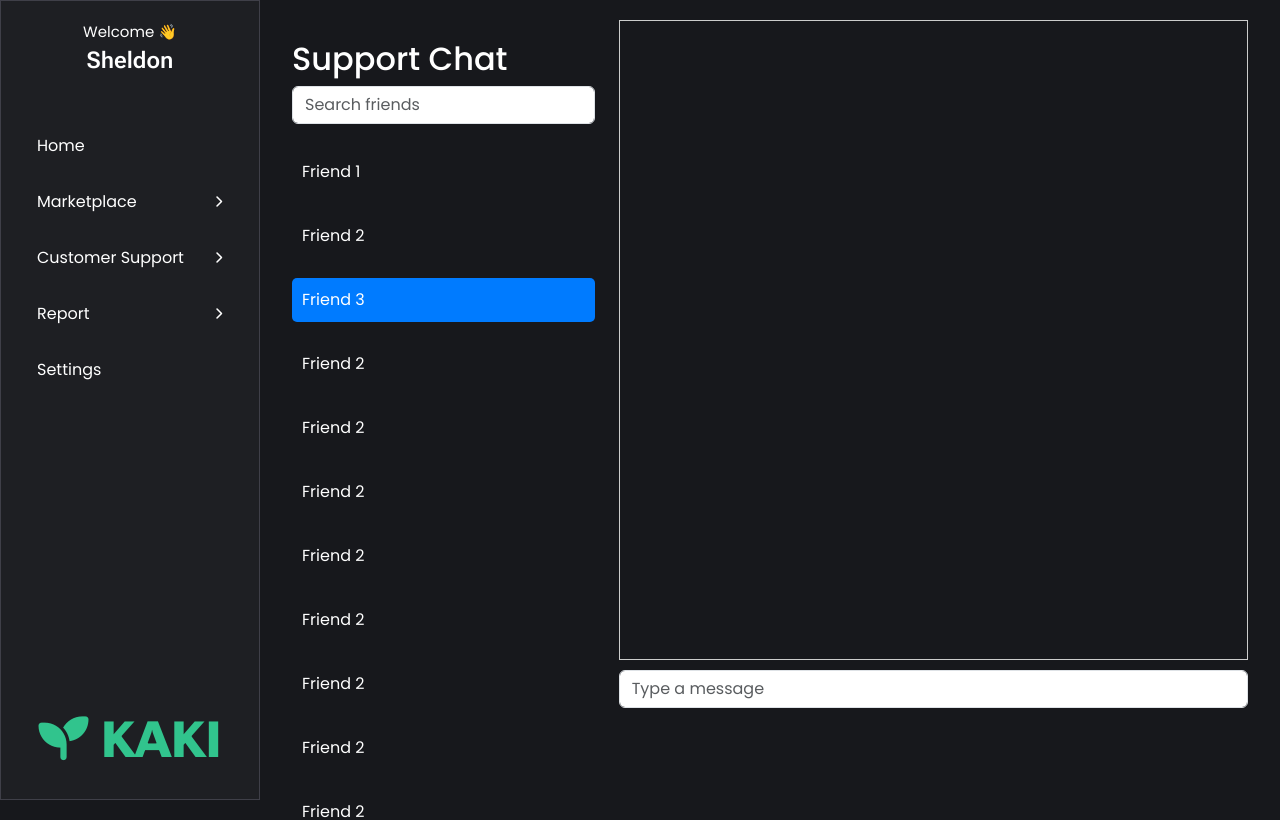
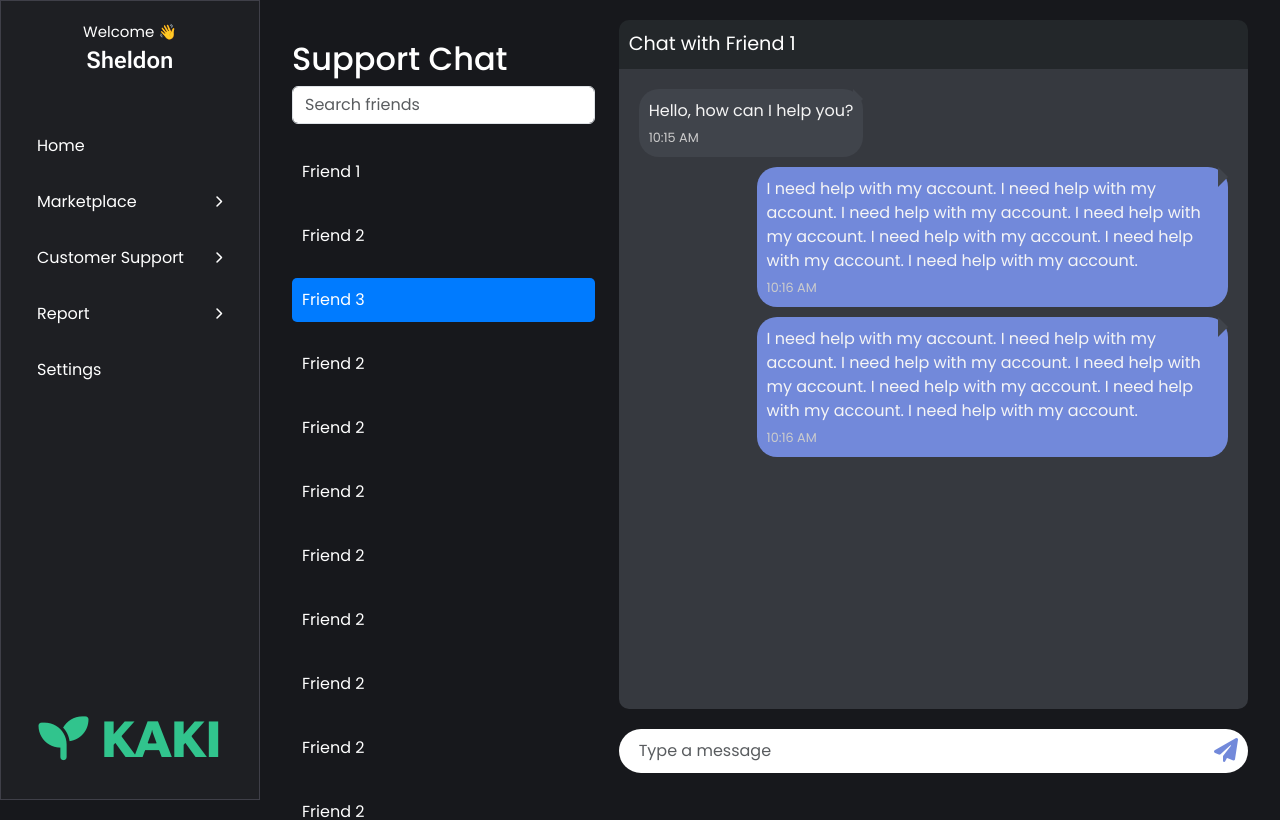
Before and after one commit to gangula-karthik/KAKI-App, a Flask app: page /user_chat in a window 1280 px wide. Run offline with Flask 2, Linux system fonts and the light colour scheme; some libraries are stand-ins or nearby versions.

Commit message:
final static chat interface with friend lists

```diff
--- a/static/user_chat.css
+++ b/static/user_chat.css
@@ -1,395 +1,117 @@
-* {
-    margin: 0;
+.sidebar-chat {
+    height: 100vh;
+
+    color: white;
+    padding: 20px;
+}
+.friend-list {
+    list-style-type: none;
     padding: 0;
 }
-
-body {
-    display: flex;
-    font-family: sans-serif;
-    overflow: hidden;
+.friend-list li {
+    padding: 10px 0;
 }
-
-img {
-    height: 50px;
-    width: 50px;
-    border-radius: 50%;
-    margin-top: 10px;
+.friend-list a {
+    color: white;
+    text-decoration: none;
+    display: block;
+    padding: 10px;
+    border-radius: 5px;
 }
-
-.servers {
-    position: relative;
-    display: flex;
-    flex-direction: column;
-    align-items: center;
-    background-color: #23272a;
-    overflow-y: scroll;
-    height: 100vh;
-    width: 70px;
+.friend-list a:hover, .friend-list a.selected {
+    background-color: #007bff; /* blue background */
+    color: white;
+}
+.chat {
+    height: 80vh;
+    border: 1px solid #ccc;
+    padding: 20px;
+    overflow-y: auto;
+    margin-bottom: 10px;
+}
+.message-input {
+    width: 100%;
 }
 
 
-.server-logo {
+
+.chat-messages {
+    background-color: #36393f;
+    border-radius: 0 0 10px 10px;
+    padding: 20px;
+    height: 80vh;
+    overflow-y: auto;
+    margin-bottom: 20px;
+}
+
+.chat-message {
+    background-color: #40444b;
+    border-radius: 20px;
+    padding: 10px;
+    margin-bottom: 10px;
+    line-height: 1.5;
+    position: relative;
+    max-width: 80%;
+}
+
+.chat-message::after {
+    content: "";
+    position: absolute;
+    top: 0;
+    right: -10px;
+    border-width: 10px;
+    border-style: solid;
+    border-color: transparent transparent transparent #40444b;
+}
+
+.chat-input {
     position: relative;
 }
 
-.server-logo > img {
-    transition: 0.3s ease-in-out;
+.chat-input input {
+    border-radius: 25px;
+    padding: 10px 20px;
+    outline: none;
+    border: none;
 }
 
-.server-logo > img:hover {
-    cursor: pointer;
-    border-radius: 30%;
-    transition: 0.3s ease-in-out;
-}
-
-.server-logo::after {
-    content: "";
-    height: 10px;
-    width: 10px;
+.chat-input button {
     position: absolute;
+    right: 10px;
     top: 50%;
-    right: 110%;
-    background-color: #fff;
-    border-radius: 50%;
-}
-
-.message__count {
-    position: absolute;
-    color: #fff;
-    font-weight: 600;
-    font-size: 12px;
-    background-color: #fc3c3c;
-    border-radius: 10px;
-    padding-left: 5px;
-    padding-right: 5px;
-    outline: 3px solid #23272a;
-    right: 10%;
-    top: 70%;
-}
-
-::-webkit-scrollbar {
-    width: 0;
-}
-
-.chat-sidebar {
-    display: flex;
-    flex-direction: column;
-    row-gap: 20px;
-    width: 250px;
-    height: 100vh;
-    background-color: #2f3135;
-    color: gray;
-}
-
-.sidebar__top {
-    display: flex;
-    justify-content: space-between;
-    align-items: center;
-    padding: 15px;
-    background-color: #2f3135;
-    color: #fff;
-    border-bottom: 2px solid #26282c;
-    height: 20px;
-}
-
-.sidebar__top > input {
+    transform: translateY(-50%);
+    background: none;
     border: none;
-    outline: none;
-    display: flex;
-    align-items: center;
-    color: gray;
-    background-color: #1d1d1d;
-    border-radius: 3px;
-    padding: 5px;
-    width: 90%;
-}
-
-.sidebar__icon {
-    padding: 10px;
-}
-
-.sidebar__icon:hover {
-    color: #fff;
-    background-color: #40464b;
+    color: #7289da;
+    font-size: 1.5em;
     cursor: pointer;
 }
 
-.sidebar__icon > i {
-    margin-left: 20px;
+
+.chat-message.sender {
+    background-color: #7289da;
+    align-self: flex-end;
 }
 
-.sidebar__icon > span {
-    margin-left: 10px;
-    font-weight: 600;
+.chat-message.receiver {
+    background-color: #40444b;
+    align-self: flex-start;
 }
 
-.sidebar__users {
-    flex: 1;
-    overflow: scroll;
+.chat-message .timestamp {
+    font-size: 0.8em;
+    color: #ccc;
+    margin-top: 5px;
 }
 
-.sidebar__usersHeader {
-    display: flex;
-    justify-content: space-between;
-    align-items: center;
-    padding: 10px;
-    background-color: #2f3135;
-    color: gray;
+.main-screen {
+    overflow: hidden !important;
 }
 
-.sidebar__header {
-    display: flex;
-    align-items: center;
+.chat-header {
+    background-color: #23272a;
+    padding: 10px;
+    color: #fff;
+    font-size: 1.2em;
+    border-radius: 10px 10px 0 0;
 }
-
-.sidebar__addUser {
-    cursor: pointer;
-}
-
-.sidebar__addUser:hover {
-    color: #fff;
-}
-
-.sidebar__user {
-    display: flex;
-    padding: 5px;
-    align-items: center;
-    background-color: #2f3135;
-    color: gray;
-    cursor: pointer;
-}
-
-.sidebar__user:hover {
-    color: #fff;
-    background-color: #40464b;
-}
-
-.sidebar__user > div {
-    position: relative;
-}
-
-.sidebar__user > div > img {
-    height: 35px;
-    width: 35px;
-    margin: 0;
-}
-
-.sidebar__user > h4 {
-    margin-left: 15px;
-}
-
-.status {
-    height: 10px;
-    width: 10px;
-    background-color: #4fb185;
-    border-radius: 50%;
-    position: absolute;
-    top: 65%;
-    left: 65%;
-    outline: 3px solid #2f3135;
-}
-
-.sidebar__profile {
-    display: flex;
-    justify-content: space-between;
-    align-items: center;
-    background-color: #292a2d;
-    padding-left: 10px;
-}
-
-.sidebar__profile > div {
-    position: relative;
-}
-
-.sidebar__profile > div > img {
-    height: 30px;
-    width: 30px;
-    margin: 0;
-}
-
-.sidebar__profileInfo {
-    flex: 1;
-    padding: 10px;
-}
-
-.sidebar__profileInfo > h3 {
-    color: #fff;
-    font-size: 15px;
-}
-
-.sidebar__profileInfo > p {
-    color: #fff;
-    font-size: 10px;
-}
-
-.sidebar__profileIcons > i {
-    padding: 10px;
-}
-
-.chat {
-    display: flex;
-    flex-direction: column;
-    background-color: #353a3f;
-    height: 100vh;
-    flex: 1;
-}
-
-.chatHeader {
-    display: flex;
-    justify-content: space-between;
-    align-items: center;
-    color: grey;
-    height: 50px;
-    border-bottom: 2px solid #26282c;
-}
-
-.chatHeader__left {
-    display: flex;
-    align-items: center;
-    color: #fff;
-    font-size: 12px;
-}
-
-.chatHeader__Dm {
-    color: grey;
-    font-size: 20px;
-    padding: 10px;
-}
-
-.chatHeader__right {
-    display: flex;
-    align-items: center;
-    column-gap: 15px;
-    margin-right: 10px;
-}
-
-.search {
-    display: flex;
-    align-items: center;
-    color: grey;
-    background-color: #1d1d1d;
-    border-radius: 3px;
-    padding: 5px;
-}
-
-.search > input {
-    background-color: transparent;
-    outline-width: 0;
-    color: #fff;
-    border: none;
-}
-
-.chat__messages {
-    flex: 1;
-    overflow: scroll;
-}
-
-.message {
-    display: flex;
-    align-items: center;
-    padding: 20px;
-    color: #fff;
-}
-
-.message__info {
-    margin-left: 20px;
-}
-
-.message__timestamp {
-    color: grey;
-    margin-left: 20px;
-    font-size: x-small;
-}
-
-.message__info > p {
-    width: 300px;
-    word-wrap: break-word;
-}
-
-.chat__input {
-    display: flex;
-    align-items: center;
-    justify-content: space-between;
-    padding: 10px;
-    border-radius: 5px;
-    margin: 20px;
-    background-color: #474b53;
-    color: lightgray;
-}
-
-.chat__input > form {
-    flex: 1;
-}
-
-.chat__input > form > input {
-    padding: 5px;
-    background-color: transparent;
-    border: none;
-    outline-width: 0;
-    color: #fff;
-    width: 100%;
-}
-
-.chat__inputButton {
-    display: none;
-}
-
-.chat__inputIcons > i {
-    margin-left: 10px;
-}
-
-@media (max-width: 840px) {
-    .servers {
-        display: none;
-    }
-
-    .chat-sidebar {
-        width: 70px;
-        align-items: center;
-    }
-
-    .sidebar__icon > span {
-        display: none;
-    }
-
-    .sidebar__icon > i {
-        margin: 0;
-    }
-
-    .sidebar__usersHeader {
-        justify-content: center;
-    }
-
-    .sidebar__header {
-        display: none;
-    }
-
-    .sidebar__user > h4 {
-        display: none;
-    }
-
-    .sidebar__profile {
-        flex-direction: column;
-        padding: 0;
-    }
-
-    .sidebar__profileInfo {
-        display: none;
-    }
-
-    .sidebar__profileIcons {
-        display: flex;
-    }
-
-    .sidebar__profileIcons > i {
-        padding: 5px;
-    }
-
-    .chatHeader {
-        justify-content: center;
-    }
-
-    .chatHeader__left {
-        display: none;
-    }
-}
--- a/templates/customer_support/user_chat.html
+++ b/templates/customer_support/user_chat.html
@@ -3,42 +3,7 @@
 <head>
     <title>Messaging App</title>
     <link href="https://stackpath.bootstrapcdn.com/bootstrap/5.0.0-alpha1/css/bootstrap.min.css" rel="stylesheet">
-    <style>
-        .sidebar-chat {
-            height: 100vh;
-
-            color: white;
-            padding: 20px;
-        }
-        .friend-list {
-            list-style-type: none;
-            padding: 0;
-        }
-        .friend-list li {
-            padding: 10px 0;
-        }
-        .friend-list a {
-            color: white;
-            text-decoration: none;
-            display: block;
-            padding: 10px;
-            border-radius: 5px;
-        }
-        .friend-list a:hover, .friend-list a.selected {
-            background-color: #007bff; /* blue background */
-            color: white;
-        }
-        .chat {
-            height: 80vh;
-            border: 1px solid #ccc;
-            padding: 20px;
-            overflow-y: auto;
-            margin-bottom: 10px;
-        }
-        .message-input {
-            width: 100%;
-        }
-    </style>
+    <link rel="stylesheet" href="../../static/user_chat.css">
 </head>
 <body>
 	{% extends "template.html" %}
@@ -46,7 +11,7 @@
 
 {% block content %}
 
-    <div class="container-fluid overflow-hidden">
+    <div class="container-fluid main-screen">
         <div class="row">
             <div class="col-4 sidebar-chat overflow-auto">
                 <h2>Support Chat</h2>
@@ -81,11 +46,41 @@
                 </ul>
             </div>
             <div class="col-8">
-                <!-- Chat interface -->
-                <div class="chat" id="chat">
+                <div class="chat-header">
+                    Chat with Friend 1
+                </div>
+                <div class="chat-messages d-flex flex-column" id="chatMessages">
                     <!-- Chat messages will go here -->
+                    <div class="chat-message receiver">
+                        Hello, how can I help you?
+                        <div class="timestamp">10:15 AM</div>
+                    </div>
+                    <div class="chat-message sender">
+                        I need help with my account.
+                        I need help with my account.
+                        I need help with my account.
+                        I need help with my account.
+                        I need help with my account.
+                        I need help with my account.
+                        I need help with my account.
+                        <div class="timestamp">10:16 AM</div>
+                    </div>
+                    <div class="chat-message sender">
+                        I need help with my account.
+                        I need help with my account.
+                        I need help with my account.
+                        I need help with my account.
+                        I need help with my account.
+                        I need help with my account.
+                        I need help with my account.
+                        <div class="timestamp">10:16 AM</div>
+                    </div>
+
                 </div>
-                <input type="text" class="form-control message-input" id="messageInput" placeholder="Type a message">
+                <div class="chat-input">
+                    <input type="text" class="form-control" id="chatInput" placeholder="Type a message">
+                    <button id="sendButton"><i class="fas fa-paper-plane"></i></button>
+                </div>
             </div>
         </div>
     </div>
--- a/templates/index.html
+++ b/templates/index.html
@@ -16,7 +16,7 @@
         <div class="slogan-text">Let's use technology to bring back the Kampong spirit !</div>
         <br>
         <a href="#" class="signup-button" id="signup-button">Sign Up 🎉</a>
-        <a href="#" class="login-button">Login 🔐</a>
+        <a href="#c" class="login-button">Login 🔐</a>
     </div>
 
     <script>
```
